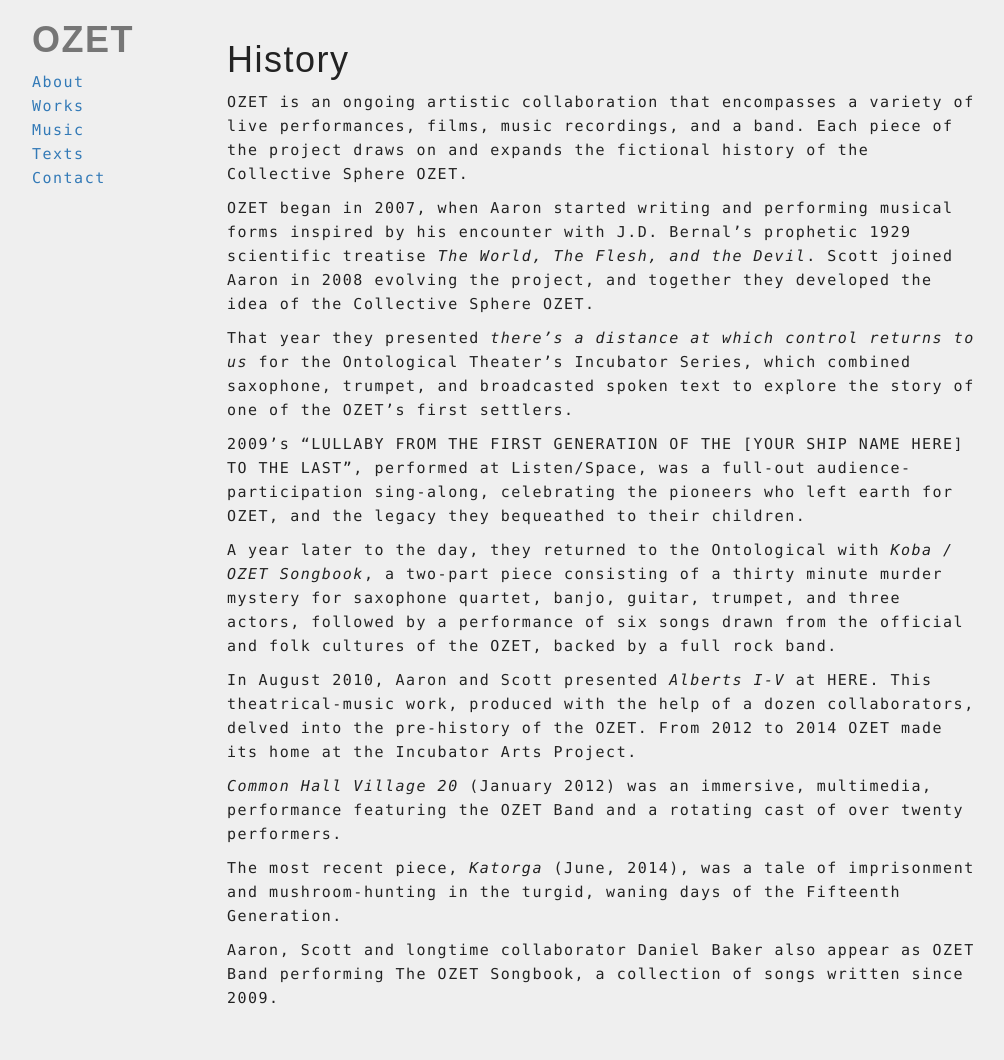
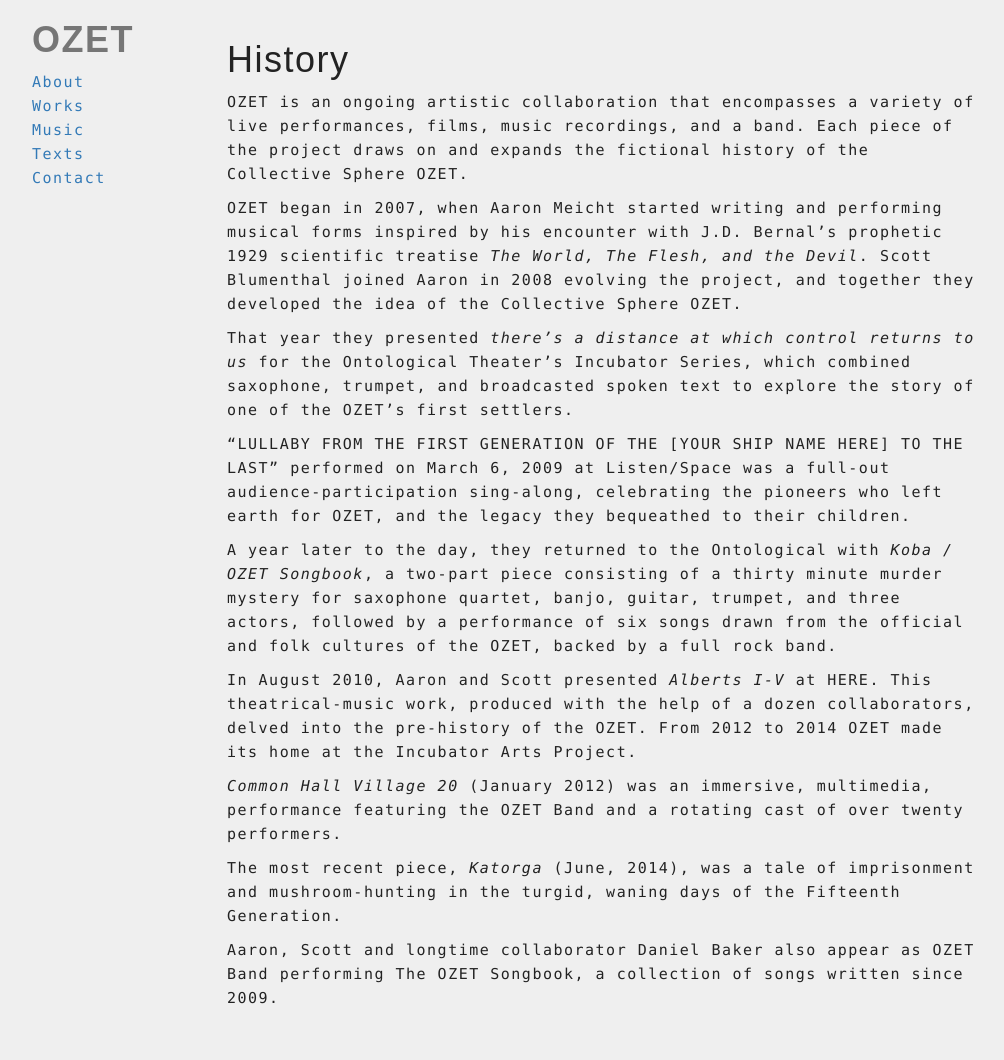
Before and after one commit to the-ozet/the-ozet.github.io, a Jekyll site: the page built from _about/history.md, in a window 1280 px wide. Shown: the whole page, without its empty margins (38-1042 px from the left). Built offline with Jekyll 4.4.1, drawn with Linux system fonts in a browser that asks for light colours; nearby versions of some CDN libraries.

Commit message:
Update history.md

```diff
--- a/_about/history.md
+++ b/_about/history.md
@@ -6,11 +6,11 @@ category: About
 
 OZET is an ongoing artistic collaboration that encompasses a variety of live performances, films, music recordings, and a band. Each piece of the project draws on and expands the fictional history of the Collective Sphere OZET.
 
-OZET began in 2007, when Aaron started writing and performing musical forms inspired by his encounter with J.D. Bernal's prophetic 1929 scientific treatise <i>The World, The Flesh, and the Devil</i>. Scott joined Aaron in 2008 evolving the project, and together they developed the idea of the Collective Sphere OZET.
+OZET began in 2007, when Aaron Meicht started writing and performing musical forms inspired by his encounter with J.D. Bernal's prophetic 1929 scientific treatise <i>The World, The Flesh, and the Devil</i>. Scott Blumenthal joined Aaron in 2008 evolving the project, and together they developed the idea of the Collective Sphere OZET.
 
 That year they presented <i>there's a distance at which control returns to us</i> for the Ontological Theater's Incubator Series, which combined saxophone, trumpet, and broadcasted spoken text to explore the story of one of the OZET's first settlers.
 
-2009's "LULLABY FROM THE FIRST GENERATION OF THE [YOUR SHIP NAME HERE] TO THE LAST", performed at Listen/Space, was a full-out audience-participation sing-along, celebrating the pioneers who left earth for OZET, and the legacy they bequeathed to their children.
+"LULLABY FROM THE FIRST GENERATION OF THE [YOUR SHIP NAME HERE] TO THE LAST" performed on March 6, 2009 at Listen/Space was a full-out audience-participation sing-along, celebrating the pioneers who left earth for OZET, and the legacy they bequeathed to their children.
 
 A year later to the day, they returned to the Ontological with <i>Koba / OZET Songbook</i>, a two-part piece consisting of a thirty minute murder mystery for saxophone quartet, banjo, guitar, trumpet, and three actors, followed by a performance of six songs drawn from the official and folk cultures of the OZET, backed by a full rock band.
 
```
